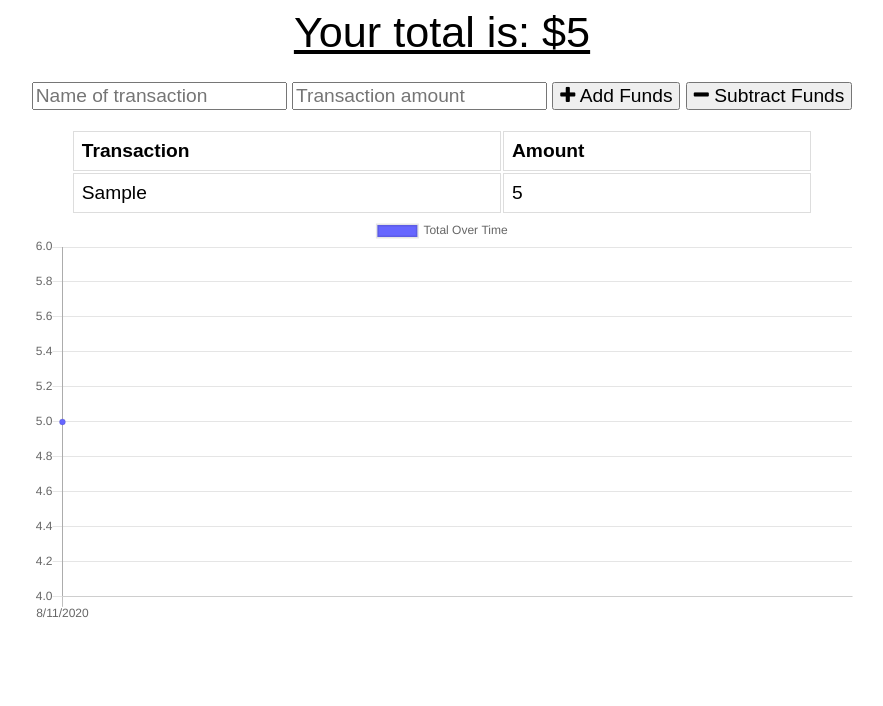
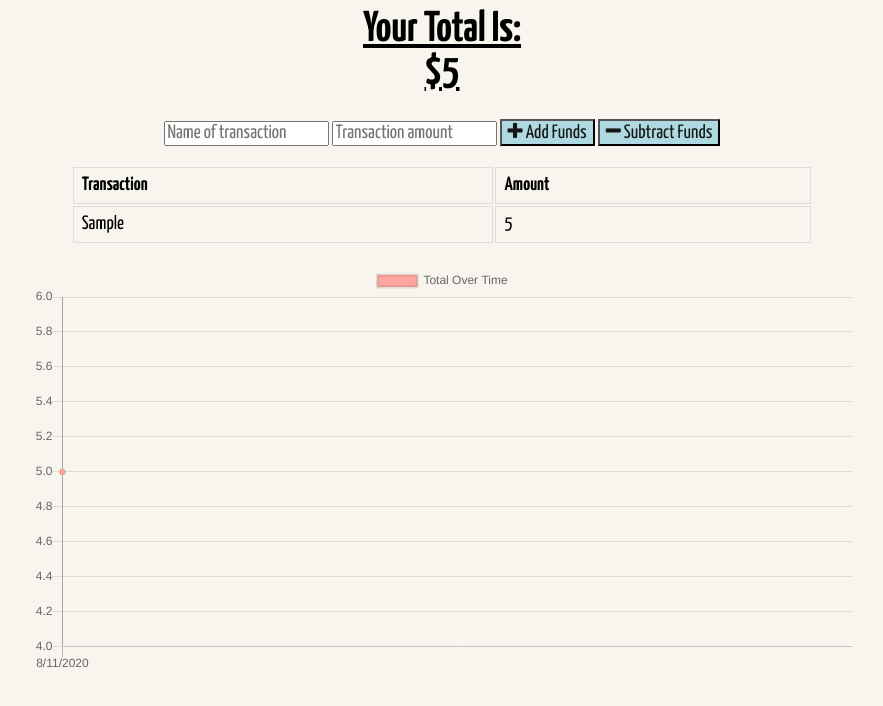
Before and after one commit to CRJones7/BudgetTracker, a website: page public/index.html in a window 1280 px wide. Both pictures are taken after typing "Sample", "5" into the empty fields and a click on the button "Add Funds". Shown: the whole page, without its empty margins (198-1081 px from the left). Drawn offline with nearby package versions, Linux system fonts and the light colour scheme; no server answers.

Commit message:
readme and style

```diff
--- a/public/index.html
+++ b/public/index.html
@@ -7,6 +7,9 @@
   <meta http-equiv="X-UA-Compatible" content="ie=edge">
   <meta name="theme-color" content="#317EFB">
   <link rel="shortcut icon" href="icons/icon-192x192.png" type="image/x-icon">
+
+  <link href="https://fonts.googleapis.com/css2?family=Yanone+Kaffeesatz:wght@300;400;500;600;700&display=swap"
+    rel="stylesheet">
 
   <link rel="stylesheet" href="https://stackpath.bootstrapcdn.com/font-awesome/4.7.0/css/font-awesome.min.css">
   <link rel="stylesheet" href="styles.css">
@@ -19,7 +22,7 @@
 <body>
   <div class="wrapper">
     <div class="total">
-      <div class="total">Your total is: $<span id="total">0</span></div>
+      <div class="total">Your Total Is: <br> $<span id="total">0</span></div>
     </div>
 
     <div class="form">
--- a/public/index.js
+++ b/public/index.js
@@ -72,7 +72,7 @@ function populateChart() {
       datasets: [{
         label: "Total Over Time",
         fill: true,
-        backgroundColor: "#6666ff",
+        backgroundColor: "#ffa69e",
         data
       }]
     }
--- a/public/styles.css
+++ b/public/styles.css
@@ -1,11 +1,17 @@
 body {
+  background-color: #f7f5ee;
   font-size: 120%;
-  font-family: Arial;
+  font-family: 'Yanone Kaffeesatz', sans-serif;
+}
+button {
+  background-color: #aed9e0;
+  color: rgb(22, 22, 22);
 }
 
 button, input {
   font-size: 100%;
-  font-family: Arial;
+  font-family: 'Yanone Kaffeesatz', sans-serif;
+
 }
 
 table {
@@ -19,7 +25,7 @@ td, th {
 }
 
 tr:nth-child(even) {
-  background-color: #dddddd;
+  background-color: #aed9e0;
 }
 
 .error {
@@ -35,6 +41,7 @@ tr:nth-child(even) {
 .total {
   font-size: 150%;
   text-decoration: underline;
+  font-weight: 700;
 }
 
 .form {
@@ -48,4 +55,5 @@ tr:nth-child(even) {
   overflow: auto;
   width: 90%;
   margin: 0 auto;
+  margin-bottom: 20px;
 }
```
Also changed, not shown: README.md, budget.gif (added).
